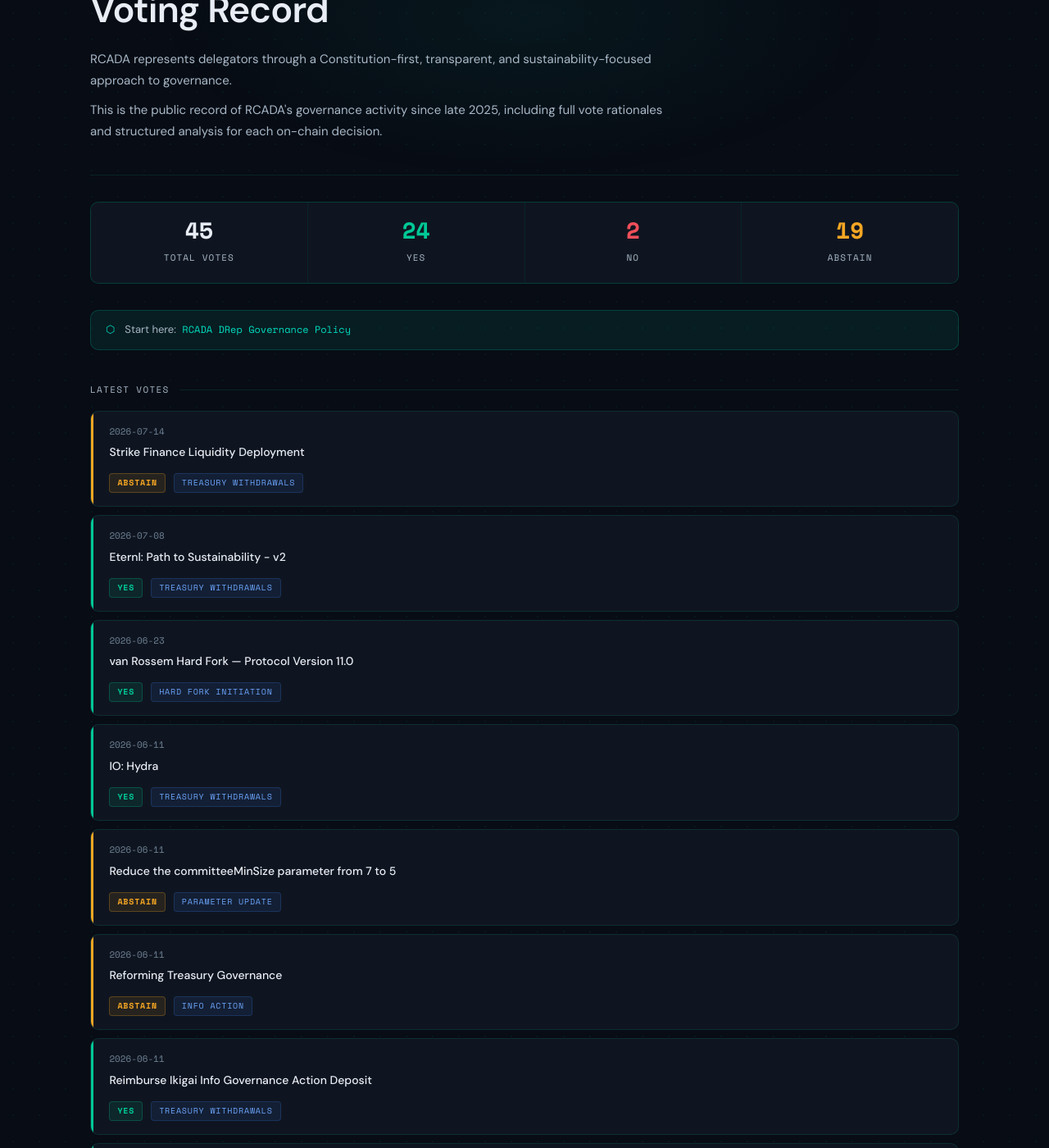
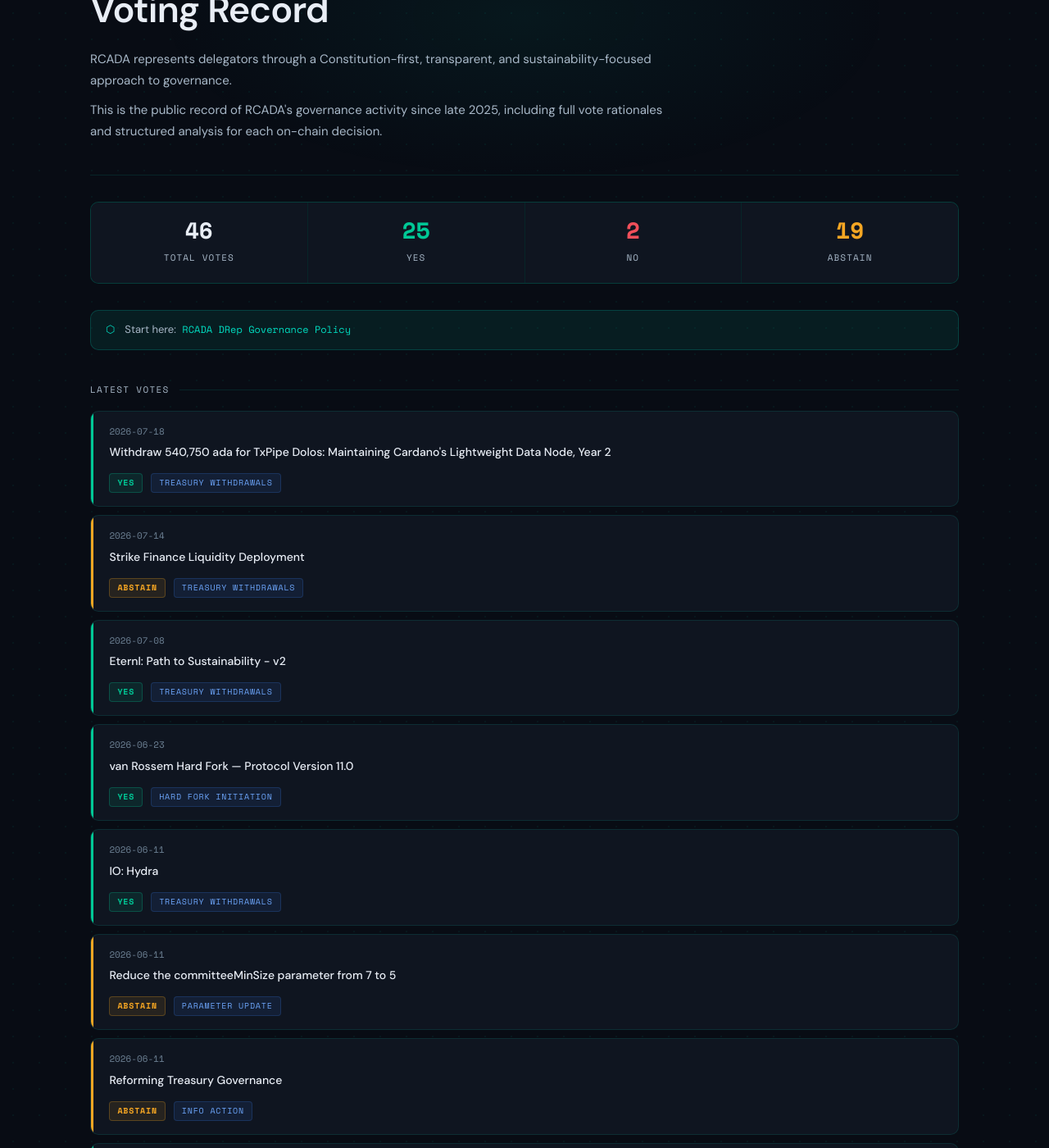
Before and after one commit to Brolloks/rcada-drep-votes, a Jekyll site: the page built from index.html, in a window 1280 px wide and 1400 px high, scrolled down 244 px. Shown: the whole window at 82% size. Built offline with Jekyll 4.4.1, drawn with Linux system fonts in a browser that asks for light colours; some of the changed text lies outside the part shown.

Commit message:
Auto-update indexes

```diff
--- a/index.html
+++ b/index.html
@@ -12,8 +12,8 @@ title: RCADA DRep Voting Record
 
 <!-- AUTO-STATS:START -->
 <div class="stats-row">
-  <div class="stat-cell"><span class="stat-num total">45</span><span class="stat-label">Total Votes</span></div>
-  <div class="stat-cell"><span class="stat-num yes">24</span><span class="stat-label">Yes</span></div>
+  <div class="stat-cell"><span class="stat-num total">46</span><span class="stat-label">Total Votes</span></div>
+  <div class="stat-cell"><span class="stat-num yes">25</span><span class="stat-label">Yes</span></div>
   <div class="stat-cell"><span class="stat-num no">2</span><span class="stat-label">No</span></div>
   <div class="stat-cell"><span class="stat-num abstain">19</span><span class="stat-label">Abstain</span></div>
 </div>
@@ -33,6 +33,12 @@ title: RCADA DRep Voting Record
 
 <!-- AUTO-INDEX:START -->
 <div class="vote-list">
+  <div class="vote-card yes-card fade-in">
+    <div class="vote-date">2026-07-18</div>
+    <strong><a href="votes/2026/Withdraw 540,750 ada for by TxPipe Dolos.html">Withdraw 540,750 ada for TxPipe Dolos: Maintaining Cardano's Lightweight Data Node, Year 2</a></strong>
+    <span class="badge badge-yes">Yes</span>
+    <span class="badge badge-type">Treasury Withdrawals</span>
+  </div>
   <div class="vote-card abstain-card fade-in">
     <div class="vote-date">2026-07-14</div>
     <strong><a href="votes/2026/Strike Finance Liquidity Deployment.html">Strike Finance Liquidity Deployment</a></strong>
@@ -87,12 +93,6 @@ title: RCADA DRep Voting Record
     <span class="badge badge-abstain">Abstain</span>
     <span class="badge badge-type">Treasury Withdrawals</span>
   </div>
-  <div class="vote-card yes-card fade-in">
-    <div class="vote-date">2026-06-09</div>
-    <strong><a href="votes/2026/Tweag Core Cardano Infrastructure_Treasury Withdrawal 2026–2027.html">Tweag Core Cardano Infrastructure: Treasury Withdrawal 2026–2027</a></strong>
-    <span class="badge badge-yes">Yes</span>
-    <span class="badge badge-type">Treasury Withdrawals</span>
-  </div>
 </div>
 <!-- AUTO-INDEX:END -->
 
```
Also changed, not shown: votes/2026/index.md (+2 -1 lines).
